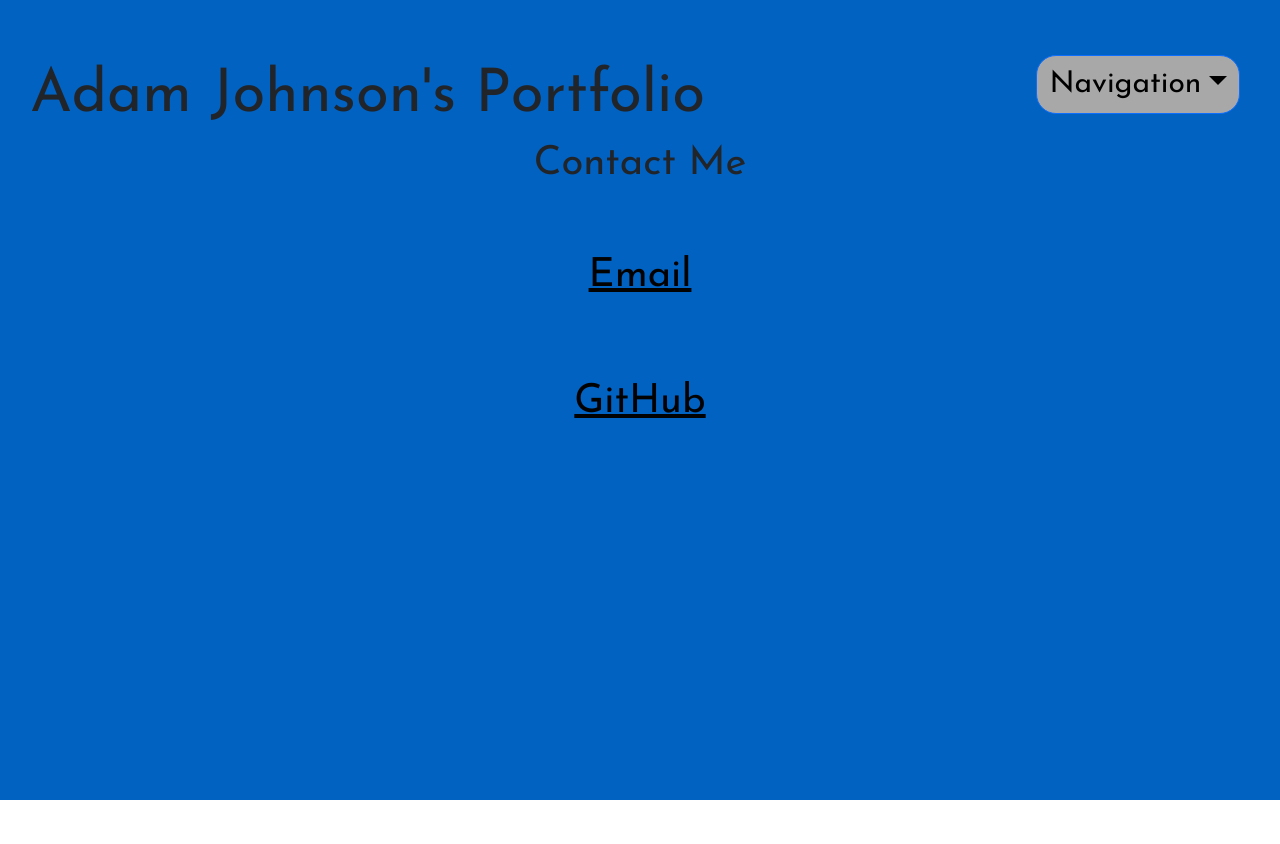
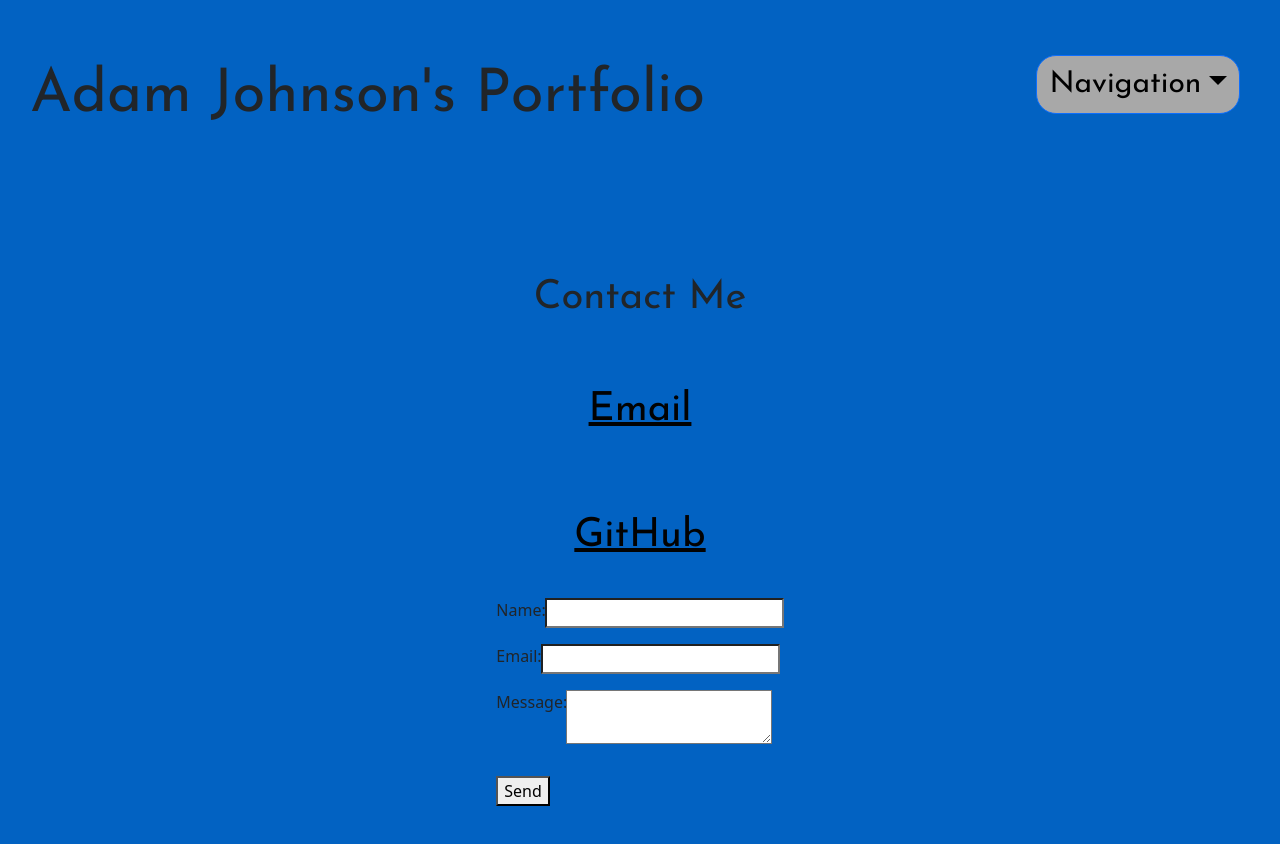
Before and after one commit to AJoelj84/ReactPortfolioAJ, a React (Create React App) app: page /contact in a window 1280 px wide. Shown: the top 844 px of the page. Before the commit the page ends 800 px from the top, so only its background shows below. Built offline with nearby package versions, Linux system fonts and the light colour scheme.

Commit message:
added email form to Contact.js

```diff
--- a/package.json
+++ b/package.json
@@ -9,6 +9,7 @@
     "@testing-library/react": "^13.4.0",
     "@testing-library/user-event": "^13.5.0",
     "bootstrap": "^5.3.0",
+    "emailjs-com": "^3.2.0",
     "html2canvas": "^1.4.1",
     "html2pdf.js": "^0.10.1",
     "jwt-decode": "^3.1.2",
--- a/src/components/assets/styling/style.css
+++ b/src/components/assets/styling/style.css
@@ -84,3 +84,28 @@
   .card-text {
     font-size: 14px;
   }
+
+
+  .contact-container {
+    display: flex;
+    flex-direction: column;
+    align-items: center;
+    justify-content: center;
+    height: 100vh;
+  }
+
+  .form-container {
+    display: flex;
+    flex-direction: column;
+    align-items: center;
+    justify-content: center;
+    margin-top: 1rem;
+  }
+
+  .input-group {
+    margin-bottom: 1rem;
+  }
+
+  button[type='submit'] {
+    margin-top: 1rem;
+  }
--- a/src/components/pages/Contact.js
+++ b/src/components/pages/Contact.js
@@ -1,16 +1,98 @@
-import React from 'react';
+import React, { useState } from 'react';
+import emailjs from 'emailjs-com';
 
 function Contact() {
+  const [name, setName] = useState('');
+  const [email, setEmail] = useState('');
+  const [message, setMessage] = useState('');
+  const [successMessage, setSuccessMessage] = useState('');
+  const [errorMessage, setErrorMessage] = useState('');
+
+  const handleSubmit = (event) => {
+    event.preventDefault();
+
+    const templateParams = {
+      from_name: name,
+      from_email: email,
+      message: message,
+    };
+
+    emailjs
+      .send('service_r1jpyff', 'template_i7dp36q', templateParams, 'Nzwz_PRyVrr5NrlR1')
+      .then(
+        (response) => {
+          console.log('Email sent successfully');
+          setSuccessMessage('Email sent successfully');
+          setErrorMessage('');
+        },
+        (error) => {
+          console.error('Failed to send email:', error);
+          setSuccessMessage('');
+          setErrorMessage('Failed to send email');
+        }
+      );
+  };
+
   return (
-    <div>
+    <div className="contact-container">
+      <h1 className='bodyheaders' style={{ fontFamily: 'Josefin Sans, sans-serif' }}>
+        Contact Me
+      </h1>
 
-      <h1 class = 'bodyheaders' style={{fontFamily: 'Josefin Sans, sans-serif'}}>Contact Me</h1>
+      <section>
+        <p style={{ fontFamily: 'Josefin Sans, sans-serif' }} className='links'>
+          <a className='contact-link' href='mailto:ajoelj84@gmail.com'>
+            Email
+          </a>
+        </p>
+        <p style={{ fontFamily: 'Josefin Sans, sans-serif' }} className='links'>
+          <a className='contact-link' href='https://github.com/AJoelj84'>
+            GitHub
+          </a>
+        </p>
+      </section>
 
-        <section>
-          <p style={{fontFamily: 'Josefin Sans, sans-serif'}} class= 'links'><a className='contact-link' href="mailto:ajoelj84@gmail.com">Email</a></p>
-          <p style={{fontFamily: 'Josefin Sans, sans-serif'}} class= 'links'><a className='contact-link' href="https://github.com/AJoelj84">GitHub</a></p>
-        </section>
+      <div className="form-container">
+        {successMessage && <p style={{ color: 'green' }}>{successMessage}</p>}
 
+        <form onSubmit={handleSubmit}>
+          <div className="input-group">
+            <label htmlFor='name'>Name:</label>
+            <input
+              type='text'
+              id='name'
+              name='name'
+              value={name}
+              onChange={(e) => setName(e.target.value)}
+            />
+          </div>
+
+          <div className="input-group">
+            <label htmlFor='email'>Email:</label>
+            <input
+              type='email'
+              id='email'
+              name='email'
+              value={email}
+              onChange={(e) => setEmail(e.target.value)}
+            />
+          </div>
+
+          <div className="input-group">
+            <label htmlFor='message'>Message:</label>
+            <textarea
+              id='message'
+              name='message'
+              value={message}
+              onChange={(e) => setMessage(e.target.value)}
+            ></textarea>
+          </div>
+
+          <button type='submit'>Send</button>
+        </form>
+
+        {errorMessage && <p style={{ color: 'red' }}>{errorMessage}</p>}
+      </div>
     </div>
   );
 }
```
Also changed, not shown: 1 other file (tests, documents, lock files or other folders).
